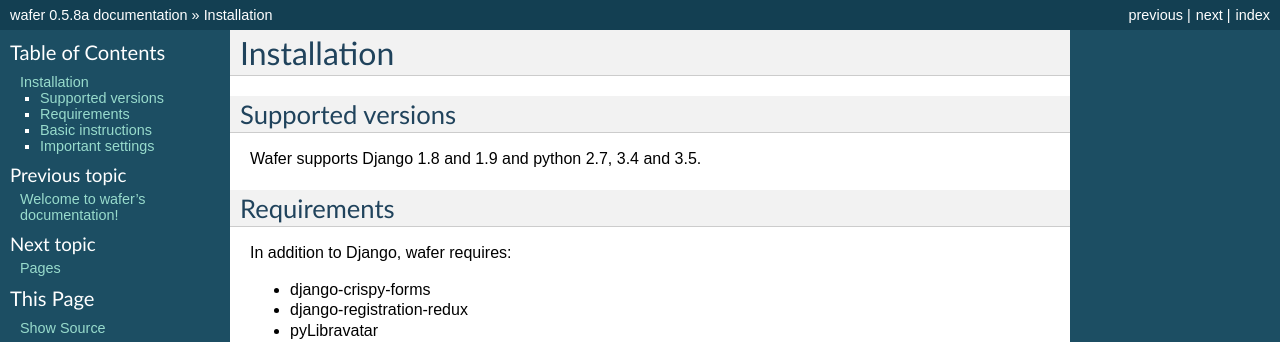
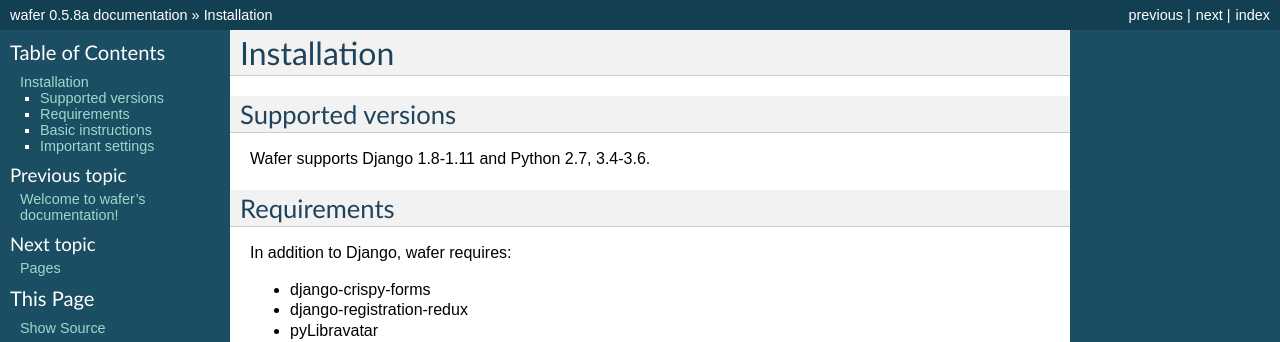
Before and after one commit to CTPUG/wafer, a Sphinx documentation site: the page built from docs/install.rst, in a window 1280 px wide. Shown: the top 342 px of the page. Built offline with Sphinx 7.4.7, drawn with Linux system fonts in a browser that asks for light colours.

Commit message:
Update documented Django version support

```diff
--- a/docs/install.rst
+++ b/docs/install.rst
@@ -5,7 +5,7 @@
 Supported versions
 ==================
 
-Wafer supports Django 1.8 and 1.9 and python 2.7, 3.4 and 3.5.
+Wafer supports Django 1.8-1.11 and Python 2.7, 3.4-3.6.
 
 Requirements
 ============
```
